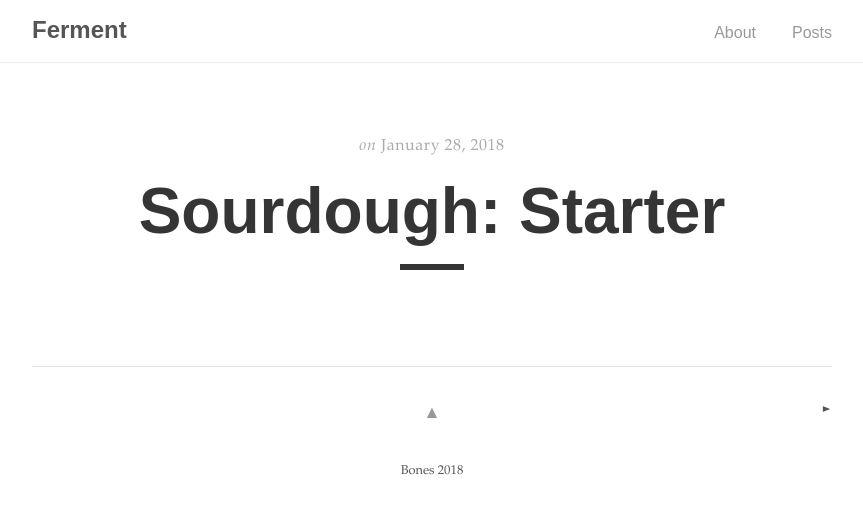
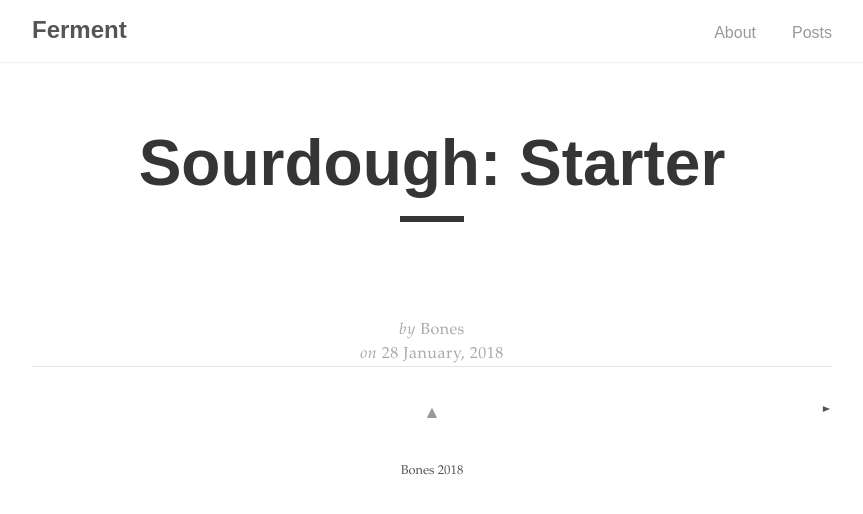
Before and after one commit to viablue/ferment, a Jekyll site: the page built from _posts/2018-01-28-sourdough-starter.md, in a window 1280 px wide. Shown: the top 514 px of the page, without its empty margins (208-1071 px from the left). Built offline with Jekyll 4.4.1, drawn with Linux system fonts in a browser that asks for light colours.

Commit message:
demote the author

```diff
--- a/_layouts/post.html
+++ b/_layouts/post.html
@@ -3,25 +3,26 @@ layout: default
 ---
 
 <div class="post">
-  <div class="post-info">
-    {% if page.author %}
-      <span>By</span>
-      {{ page.author }}
-    {% else %}
-        <!-- {{ site.author.name }} -->
-    {% endif %}
-
-    {% if page.date %}
-      <br>
-      <span>on&nbsp;</span><time datetime="{{ page.date }}">{{ page.date | date: "%B %d, %Y" }}</time>
-    {% endif %}
-  </div>
 
   <h1 class="post-title">{{ page.title }}</h1>
   <div class="post-line"></div>
 
   {{ content }}
 
+</div>
+
+<div class="post-info">
+  <span>by</span>
+  {% if page.author %}
+    {{ page.author }}
+  {% else %}
+      {{ site.author.name }}
+  {% endif %}
+
+  {% if page.date %}
+    <br>
+    <span>on&nbsp;</span><time datetime="{{ page.date }}">{{ page.date | date: "%d %B, %Y" }}</time>
+  {% endif %}
 </div>
 
 <div class="pagination">
```
